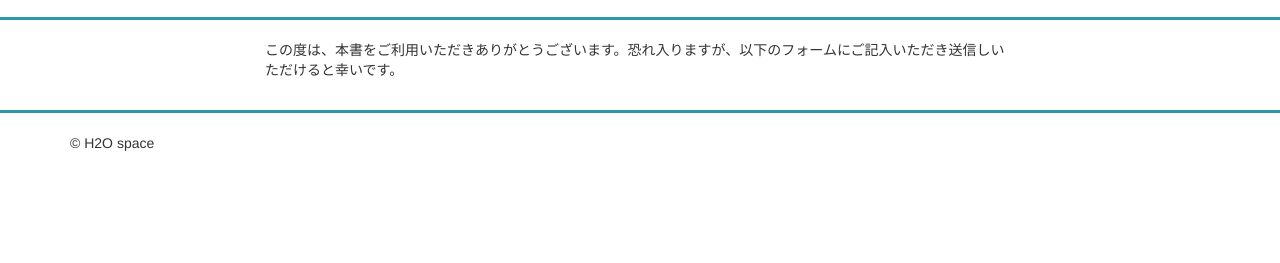
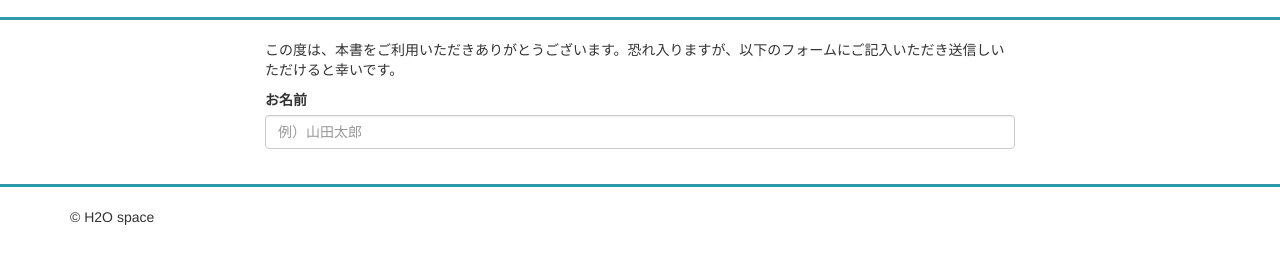
Before and after one commit to KItsuK/Usage-questionnaire, a plain HTML site: page index.html in a window 1280 px wide. Shown: the part 53-316 px from the top of the page. Drawn offline with nearby package versions, Linux system fonts and the light colour scheme.

Commit message:
名前入力フォームの作成

```diff
--- a/index.html
+++ b/index.html
@@ -36,6 +36,11 @@
       <form action="http://book.h2o-space.com/html/form.php" method="post" class="row">
         <div class="col-sm-8 col-sm-offset-2">
           <p>この度は、本書をご利用いただきありがとうございます。恐れ入りますが、以下のフォームにご記入いただき送信しいただけると幸いです。</p>
+
+          <div class="form-group">
+            <label for="name">お名前</label>
+            <input type="text" name="name" id="name" class="form-control" placeholder="例）山田太郎">
+          </div>
         </div>
       </form>
     </div>
```
